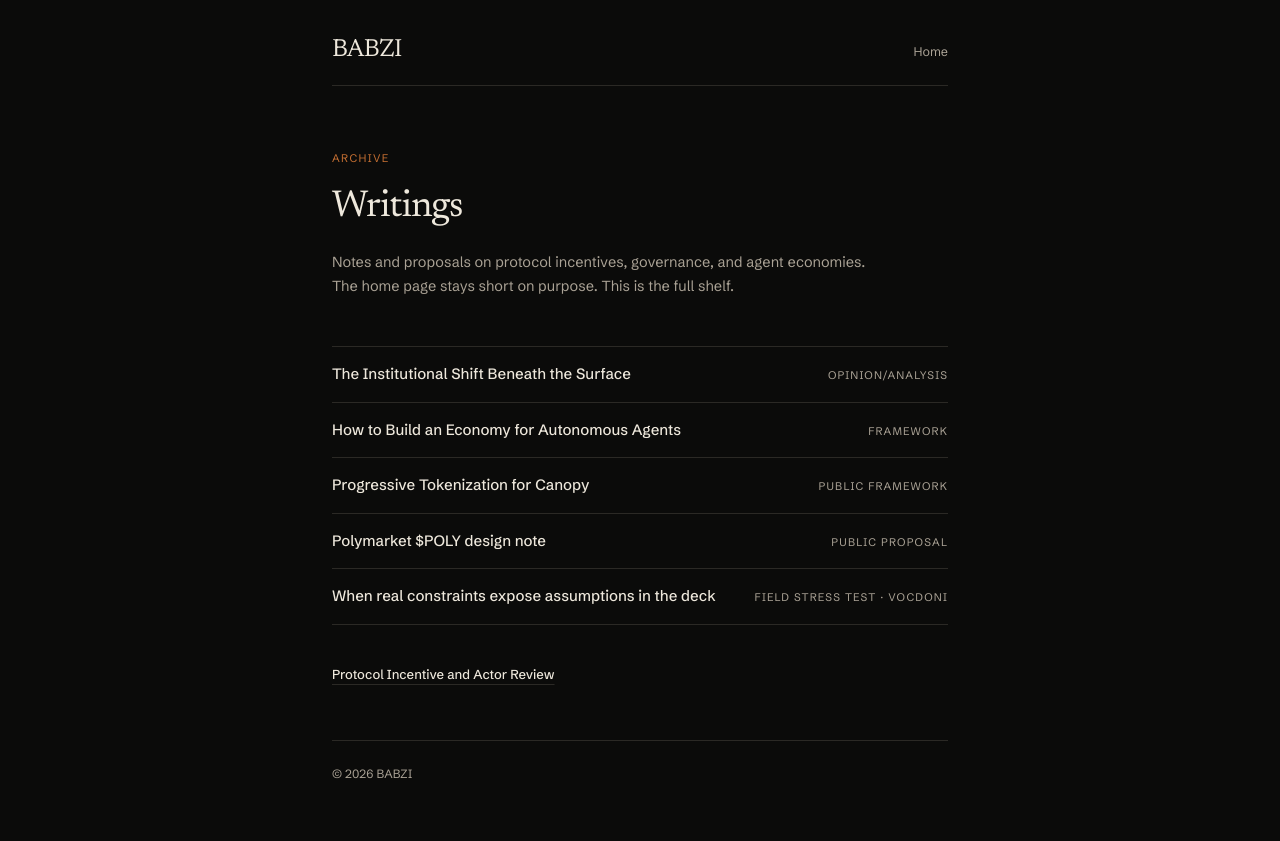
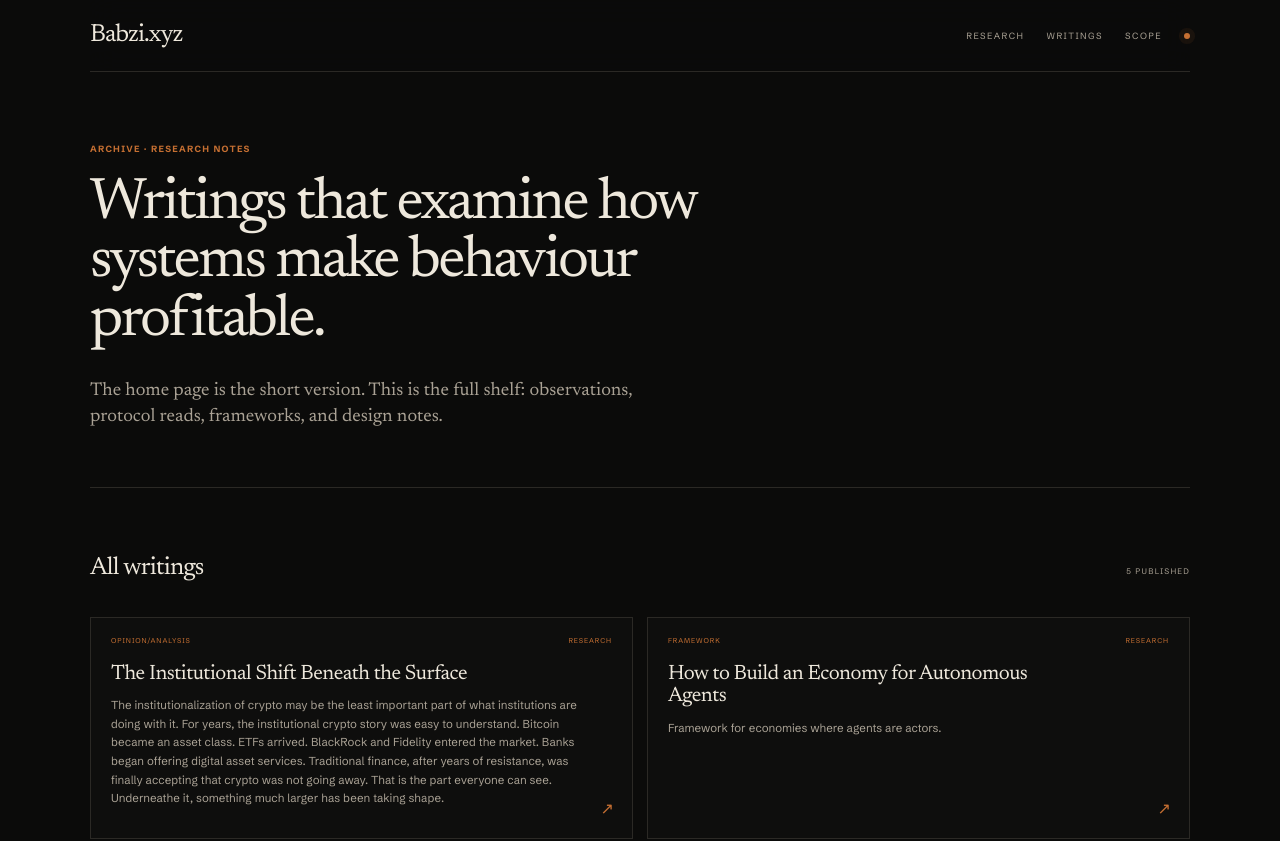
Before and after one commit to Babcan-Inc/babzi-portfolio, a Next.js app: page /work in a window 1280 px wide. Shown: the top 841 px of the page. Built offline with nearby package versions, Linux system fonts and the light colour scheme.

Commit message:
Reframe writings as BABZI research archive

```diff
--- a/src/app/work/page.tsx
+++ b/src/app/work/page.tsx
@@ -5,94 +5,38 @@ import { publishedPosts, hrefFor } from "@/lib/writing";
 import { loadWriting } from "@/lib/writingStore";
 
 export const metadata: Metadata = {
-  title: "Writings · BABZI",
-  description:
-    "Writings and proposals on protocol incentives, governance, and agent economies.",
-  openGraph: {
-    title: "Writings · BABZI",
-    description:
-      "Writings and proposals on protocol incentives, governance, and agent economies.",
-    url: "https://www.babzi.xyz/work",
-  },
+  title: "Writings · Babzi.xyz",
+  description: "Research notes and design proposals on protocol incentives, governance, token design, and agentic economies.",
 };
 
 export default async function WorkPage() {
   const posts = publishedPosts(await loadWriting());
-
   return (
-    <main id="top" className="page-shell relative">
-      <div className="mx-auto max-w-[680px] px-5 pb-28 pt-3 sm:px-8 sm:pt-4">
-        <header className="mb-12 flex items-baseline justify-between gap-4 border-b border-[var(--line)] py-4 sm:mb-16">
-          <Link
-            href="/"
-            className="font-display text-[1.55rem] tracking-tight text-[var(--ink)]"
-          >
-            BABZI
-          </Link>
-          <Link
-            href="/"
-            className="text-[12.5px] text-[var(--muted)] transition hover:text-[var(--ink)]"
-          >
-            Home
-          </Link>
-        </header>
-
+    <main className="site-shell min-h-screen">
+      <div className="mx-auto max-w-[1180px] px-5 pb-24 sm:px-8 lg:px-10">
+        <header className="site-header"><Link href="/" className="wordmark">Babzi.xyz</Link><nav><Link href="/#proof">Research</Link><Link href="/work">Writings</Link><Link href="/services">Scope</Link><span className="header-signal" /></nav></header>
         <Reveal eager>
-          <section className="mb-10 sm:mb-12">
-            <p className="mb-3 text-[11px] uppercase tracking-[0.12em] text-[var(--accent)]">
-              Archive
-            </p>
-            <h1 className="font-display text-[2rem] tracking-tight sm:text-[2.35rem]">
-              Writings
-            </h1>
-            <p className="mt-4 max-w-[34rem] text-[14.5px] leading-relaxed text-[var(--muted)]">
-              Notes and proposals on protocol incentives, governance, and agent economies. The home page stays short on purpose. This is the full shelf.
-            </p>
+          <section className="hero-section" style={{minHeight:"auto",gridTemplateColumns:"1fr",paddingBottom:"58px"}}>
+            <div className="hero-copy">
+              <p className="eyebrow">Archive · Research notes</p>
+              <h1 className="hero-title" style={{maxWidth:"760px"}}>Writings that examine how systems make behaviour profitable.</h1>
+              <p className="hero-subtitle">The home page is the short version. This is the full shelf: observations, protocol reads, frameworks, and design notes.</p>
+            </div>
           </section>
         </Reveal>
-
+        <div className="section-rule" />
         <Reveal>
-          <ul className="border-y border-[var(--line)]">
-            {posts.map((item) => {
-              const href = hrefFor(item);
-              const external = href.startsWith("http");
-              return (
-                <li
-                  key={item.id}
-                  className="border-b border-[var(--line)] last:border-b-0"
-                >
-                  <a
-                    href={href}
-                    {...(external
-                      ? { target: "_blank", rel: "noreferrer" }
-                      : {})}
-                    className="flex flex-col gap-1 py-4 transition hover:bg-[var(--bg-elevated)] sm:flex-row sm:items-baseline sm:justify-between sm:gap-6"
-                  >
-                    <span className="text-[15px] font-medium text-[var(--ink)]">
-                      {item.title}
-                    </span>
-                    <span className="shrink-0 text-[11px] uppercase tracking-[0.1em] text-[var(--muted)]">
-                      {item.meta}
-                    </span>
-                  </a>
-                </li>
-              );
-            })}
-          </ul>
+          <section className="section-block">
+            <div className="section-heading-row"><h2 className="section-title">All writings</h2><span className="section-note">{posts.length} published</span></div>
+            <div className="research-grid">
+              {posts.map(item => {
+                const href=hrefFor(item); const external=href.startsWith("http");
+                return <article className="research-card" key={item.id}><a className="research-card-link" href={href} {...(external?{target:"_blank",rel:"noreferrer"}:{})}><div className="research-card-body" style={{minHeight:"220px"}}><div className="research-meta"><span>{item.meta}</span><span>Research</span></div><h3>{item.title}</h3><p>{item.excerpt}</p><span className="arrow">↗</span></div></a></article>
+              })}
+            </div>
+          </section>
         </Reveal>
-
-        <p className="mt-10 text-[13px] text-[var(--muted)]">
-          <Link
-            href="/#offer"
-            className="font-medium text-[var(--ink)] underline decoration-[var(--line)] underline-offset-[5px] hover:text-[var(--accent)] hover:decoration-[var(--accent)]"
-          >
-            Protocol Incentive and Actor Review
-          </Link>
-        </p>
-
-        <footer className="mt-14 border-t border-[var(--line)] pt-6 text-[12px] text-[var(--muted)]">
-          <p>© 2026 BABZI</p>
-        </footer>
+        <footer className="site-footer"><span>Babzi.xyz</span><div><Link href="/">Home</Link><a href="https://x.com/Babzi_web3" target="_blank" rel="noreferrer">X</a></div></footer>
       </div>
     </main>
   );
```
